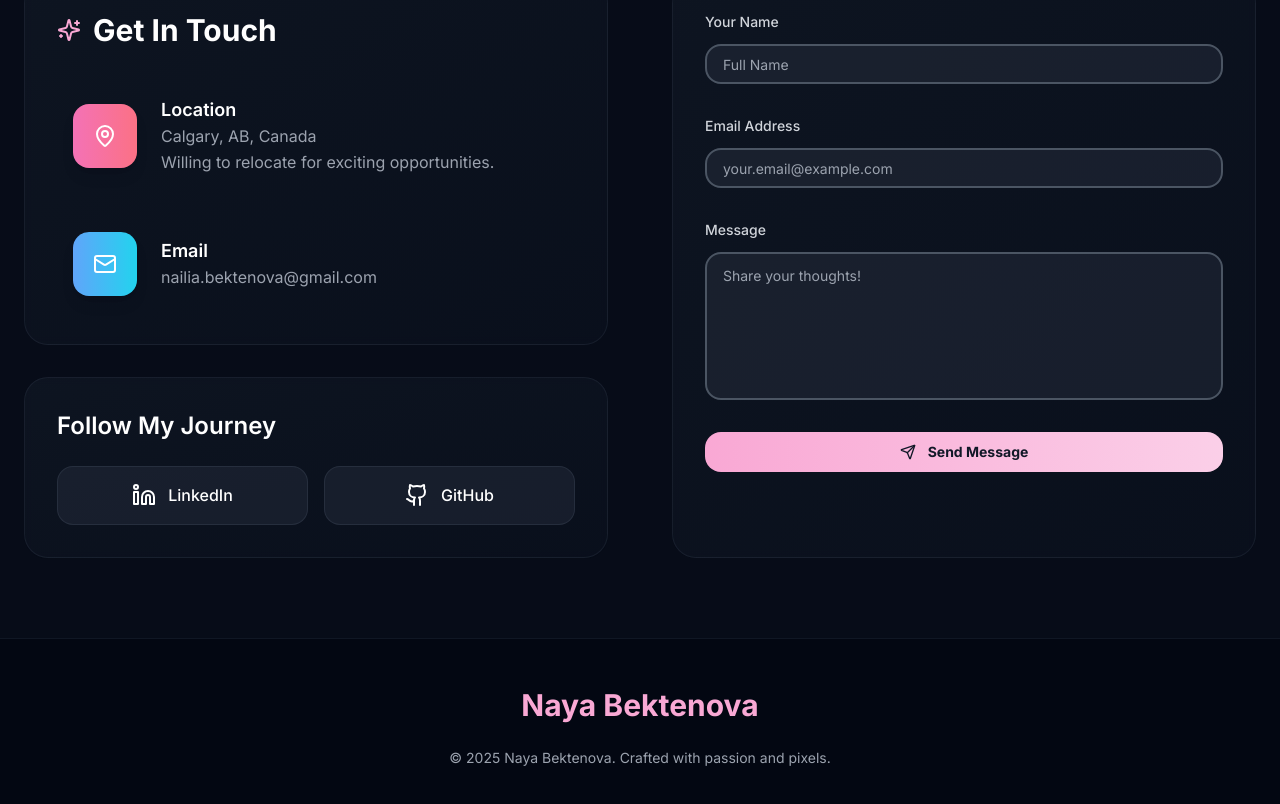
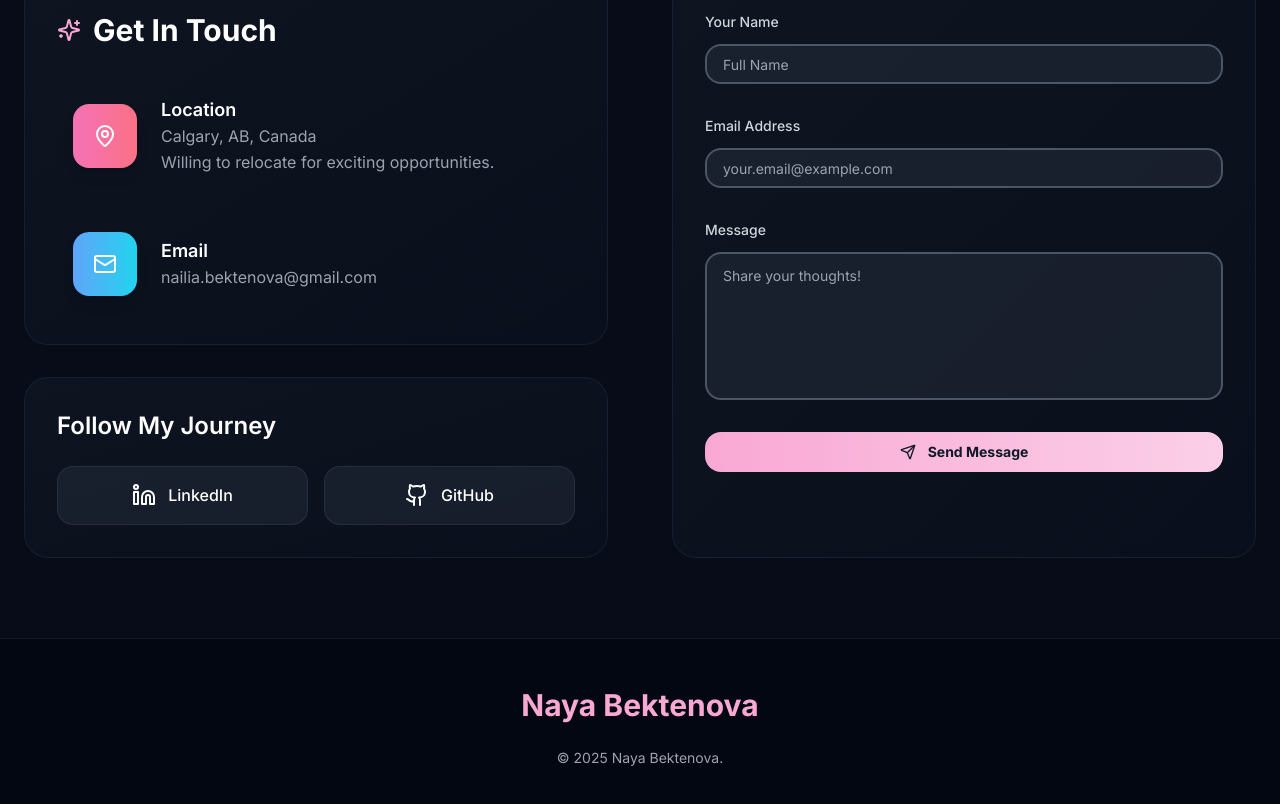
Before and after one commit to nayabektenova/naya-portfolio, a Next.js app: page / in a window 1280 px wide. Shown: the part 4234-5038 px from the top of the page. Built offline with nearby package versions, Linux system fonts and the light colour scheme.

Commit message:
Update footer.tsx

```diff
--- a/components/footer.tsx
+++ b/components/footer.tsx
@@ -18,7 +18,7 @@ export default function Footer() {
 
           <div className="flex flex-col md:flex-row items-center space-y-4 md:space-y-0 md:space-x-8 text-center">
             <p className="text-gray-400 text-sm">
-              © {new Date().getFullYear()} Naya Bektenova. Crafted with passion and pixels.
+              © {new Date().getFullYear()} Naya Bektenova.
             </p>
 
           </div>
```
